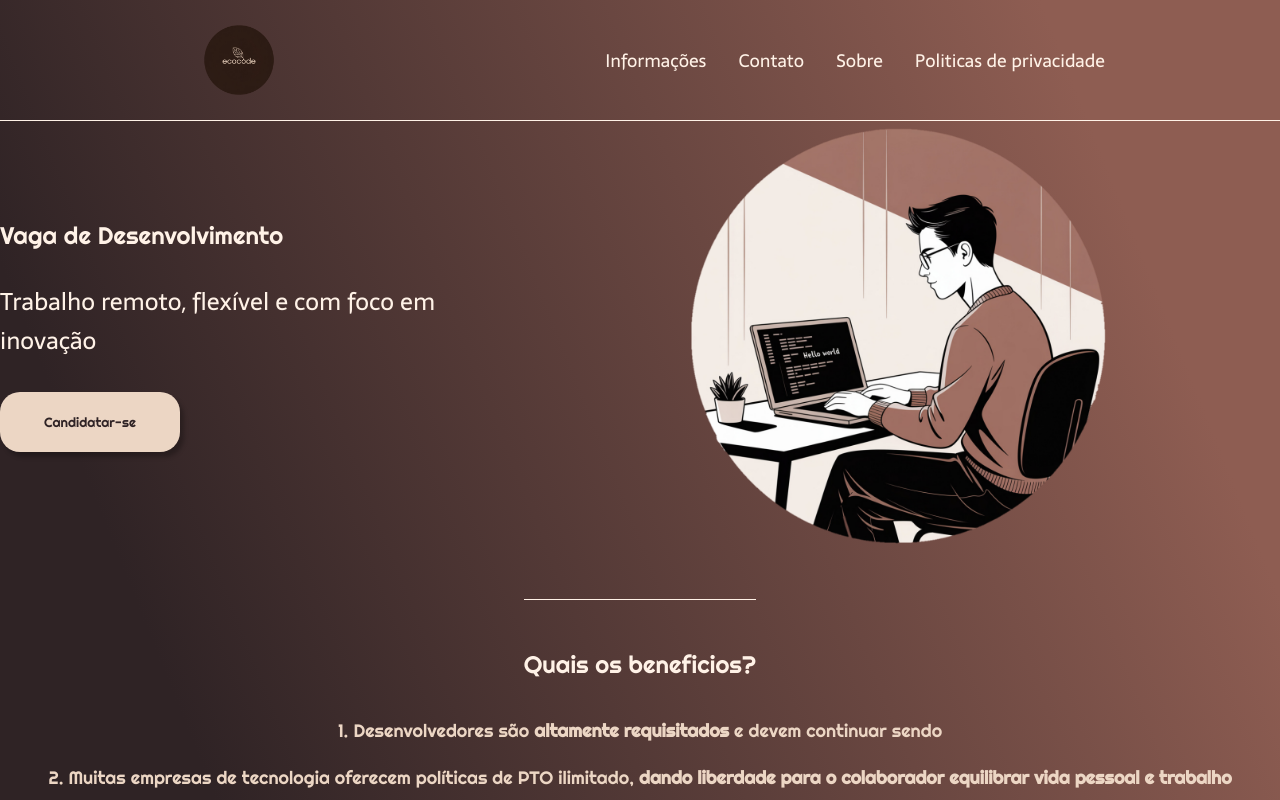
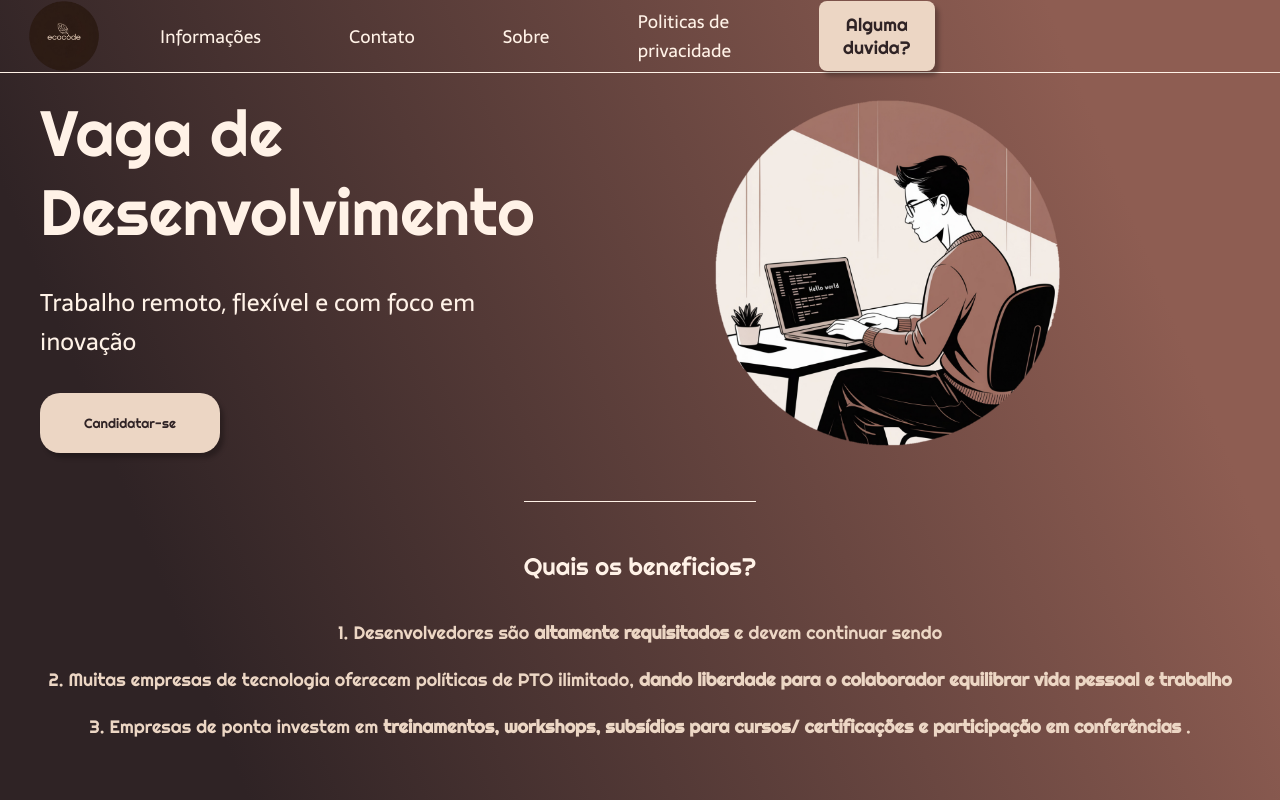
Before and after one commit to BrunoFHernandez/landing-page-ui, a plain HTML site: page index.html in a window 1280 px wide. Shown: the top 800 px of the page. Drawn offline with Linux system fonts and the light colour scheme.

Commit message:
refactor: otimiza estilização com css na aplicação

```diff
--- a/index.html
+++ b/index.html
@@ -12,12 +12,23 @@
 
 <body>
 <header class="cabecalho">
-    <img class = "cabecalho-img" src="logo.png" alt="Logo da Empresa" class="oval-img"   >
     <nav class="cabecalho-menu">
-        <a class="cabecalho-menu-item">Informações</a>
-        <a class="cabecalho-menu-item">Contato</a>
-        <a class="cabecalho-menu-item">Sobre</a>
-        <a class="cabecalho-menu-item">Politicas de privacidade</a>
+        <img class = "cabecalho-img" src="logo.png" alt="Logo da Empresa" class="oval-img"   >
+        <ul class="cabecalho-menu-lista">
+            <li class="cabecalho-menu-item">
+                <a class="nav-link" href="#">Informações</a>
+            </li>
+            <li class="cabecalho-menu-item">
+                <a class="nav-link" href="#">Contato</a>
+            </li>
+            <li class="cabecalho-menu-item">
+                <a class="nav-link" href="#">Sobre</a>
+            </li>
+            <li class="cabecalho-menu-item">
+                <a class="nav-link" href="#">Politicas de privacidade</a>
+            </li>
+            <button class="botao-nav">Alguma duvida?</button>
+        </ul>
     </nav>
 </header>
 
@@ -28,7 +39,10 @@
             <h2 class="conteudo-principal-escrito-subtitulo">Trabalho remoto, flexível e com foco em inovação</h2>
             <button class="conteudo-principal-escrito-botao">Candidatar-se</button>
         </div>
+        <figure class="figure-conteudo-principal">
         <img class="conteudo-principal-imagem" src="logo2.png" alt="Logo da Empresa" class="oval-img">
+        </figure>
+
     </section>
 
     <section class="conteudo-secundario">
--- a/style.css
+++ b/style.css
@@ -20,8 +20,6 @@ background: linear-gradient(
     display: flex;
     flex-direction: row;
     align-items: center;
-    justify-content: space-around;
-    padding: 24px;
 }
 
 .cabecalho-img{
@@ -33,11 +31,27 @@ background: linear-gradient(
     gap: 32px;
 }
 
+.cabecalho-menu-lista{
+    align-items: center;
+    display: flex;
+    gap: 15%;
+    list-style-type: none;
+}
+
 .cabecalho-menu-item{
     font-family: 'Sarala', sans-serif;
     color: #FFF2E7;
     font-weight: 400;
     font-size: 18px;
+    cursor: pointer;
+    display: flex;
+}
+
+.nav-link {
+    text-decoration: none;
+    height: 100%;
+    width: 100%;
+    color: inherit;
 }
 
 .conteudo{
@@ -46,10 +60,11 @@ background: linear-gradient(
 }
 
 .conteudo-principal{
+    margin-top: 20px;
+    margin-inline: 40px;
     display: flex;
     flex-direction: row;
     align-items: center;
-    justify-content: space-around;
 }
 
 .conteudo-principal-escrito{
@@ -62,7 +77,7 @@ background: linear-gradient(
     font-family: 'Righteous', cursive;
     color: #FFF2E7;
     font-weight: 400;
-    font-size: 104x;
+    font-size: 64px;
 }
 
 .conteudo-principal-escrito-subtitulo{
@@ -86,7 +101,15 @@ background: linear-gradient(
 }
 
 .conteudo-principal-imagem{
-    height: 430px;
+    height: 10%;
+    width: 90%;
+}
+
+.figure-conteudo-principal{
+    display: flex;
+    justify-content: center;
+    align-items: center;
+    width: 100%;
 }
 
 .conteudo-secundario{
@@ -131,3 +154,17 @@ background: linear-gradient(
   object-position: center;/* centraliza o foco */
   border-radius: 50%;     /* deixa oval/circular */
 }
+
+.botao-nav{
+    display: flex;
+    justify-content: space-between;
+    background-color: #ECD6C4;
+    padding: 12px 24px;
+    border: none;
+    box-shadow: 4px 5px 4px rgba(0, 0, 0, 0.25);
+    border-radius: 8px;
+    font-family: 'Righteous', cursive;
+    color: #2F2325;
+    font-weight: 400;
+    font-size: 18px;
+}
```
